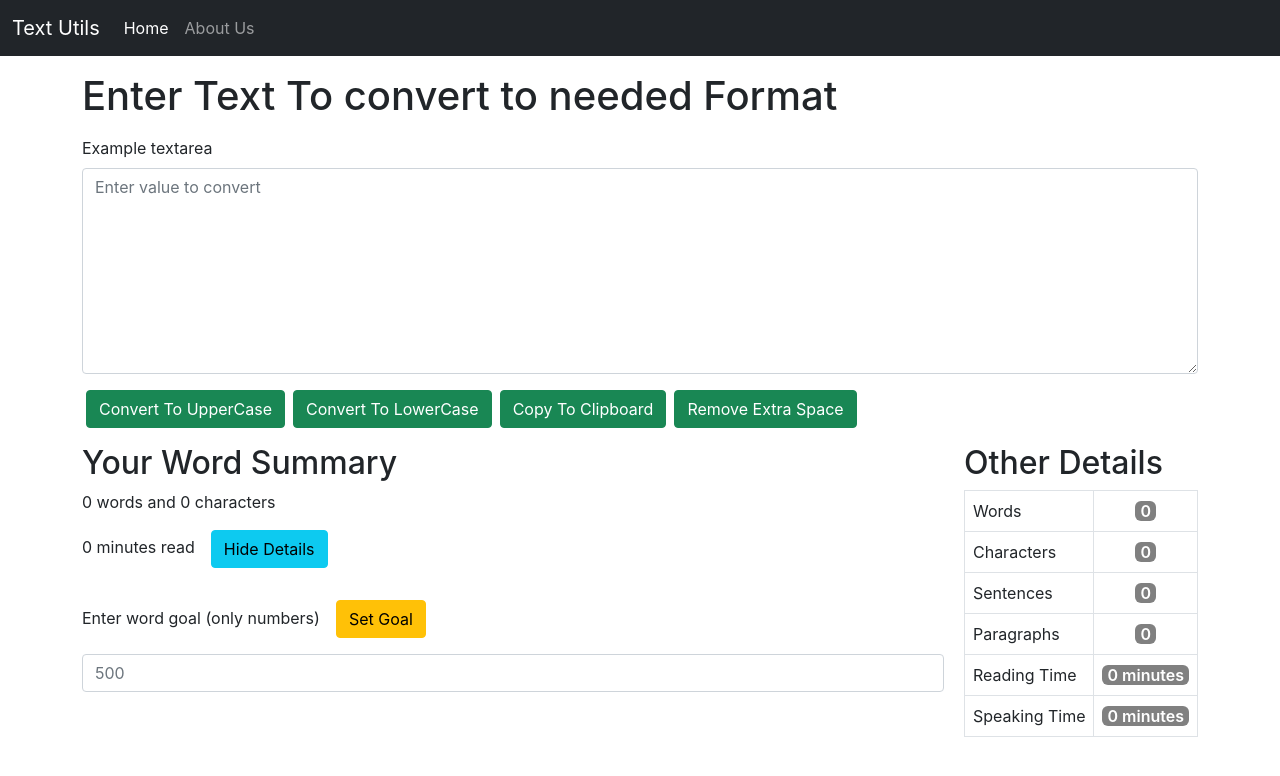
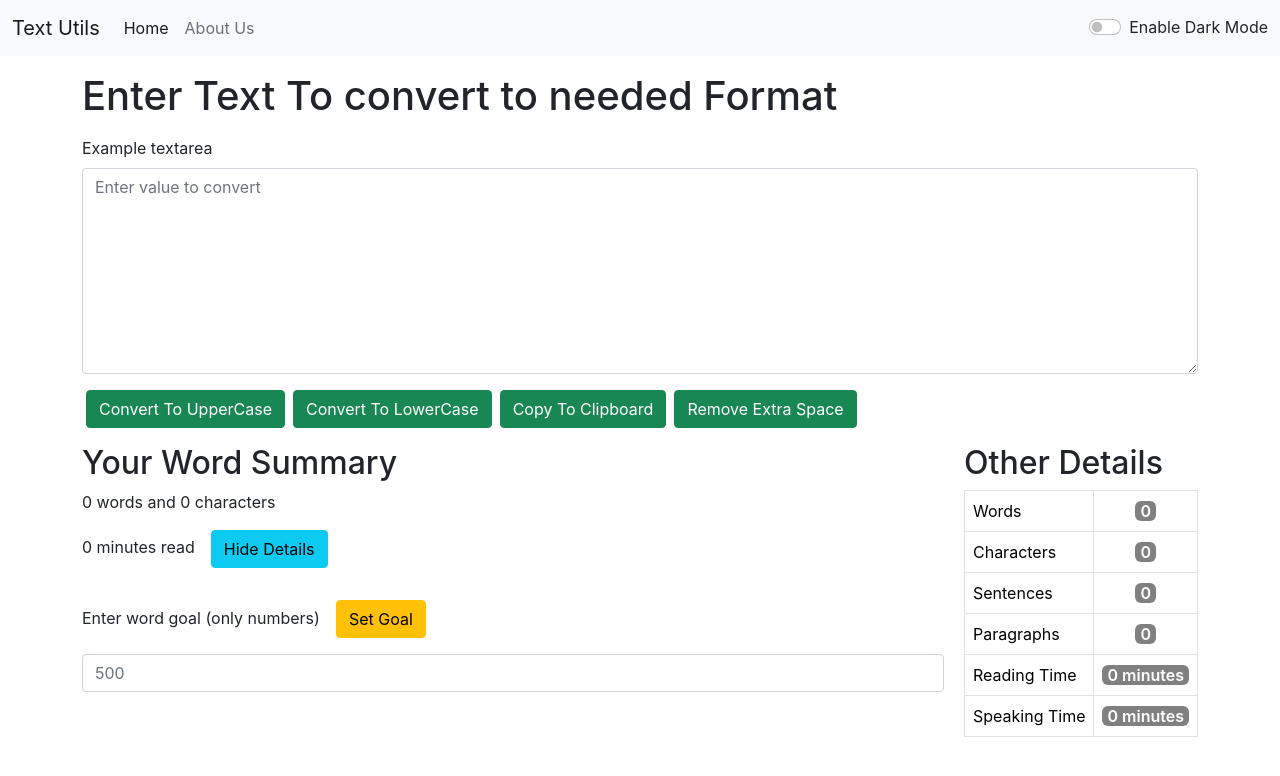
Before and after one commit to ashurockstar/TextUtilities, a React (Create React App) app: page / in a window 1280 px wide. Shown: the top 776 px of the page. Built offline with nearby package versions, Linux system fonts and the light colour scheme.

Commit message:
dark mode feature added

```diff
--- a/src/App.js
+++ b/src/App.js
@@ -3,17 +3,34 @@ import './App.css';
 // import Test from './Components/Test/Test';
 import Navbar from './Components/Navbar';
 import TextForm from './Components/TextForm';
+import React, { useState } from 'react'
 
 function App() {
+  const [mode, setMode] = useState("light");
+
+  const toggleDarkMode = () => {
+    if (mode === "dark") {
+      setMode("light");
+      document.body.style.backgroundColor = "white";
+      document.body.style.color = "black";
+    } else {
+      setMode("dark");
+      document.body.style.backgroundColor = "#02130b";
+      document.body.style.color = "white";
+    }
+  }
   return (
     <>
       <Navbar
-        title="Text Utils" />
+        title="Text Utils"
+        mode={mode}
+        toggleDarkMode={toggleDarkMode} />
       {/* <Navbar /> */}
-        <div className="container">
-          <TextForm
-            heading="Enter Text To convert to needed Format"/>
-        </div>
+      <div className="container">
+        <TextForm
+          mode={mode}
+          heading="Enter Text To convert to needed Format"/>
+      </div>
     </>
   );
 }
--- a/src/Components/Navbar.js
+++ b/src/Components/Navbar.js
@@ -3,7 +3,7 @@ import PropTypes from 'prop-types';
 
 export default function Navbar(props) {
     return (
-        <nav className="navbar navbar-expand-lg navbar-dark bg-dark">
+        <nav className={`navbar navbar-expand-lg navbar-${props.mode} bg-${props.mode}`}>
             <div className="container-fluid">
             <a className="navbar-brand" href="/">{props.title}</a>
             <button className="navbar-toggler" type="button" data-bs-toggle="collapse" data-bs-target="#navbarSupportedContent" aria-controls="navbarSupportedContent" aria-expanded="false" aria-label="Toggle navigation">
@@ -22,6 +22,10 @@ export default function Navbar(props) {
                 <input className="form-control me-2" type="search" placeholder="Search" aria-label="Search" />
                 <button className="btn btn-outline-primary" type="submit">Search</button>
                 </form> */}
+                <div className={`form-check form-switch text-${props.mode === "light" ? "dark" : "light"}`}>
+                    <input className="form-check-input" onClick={props.toggleDarkMode} type="checkbox" role="switch" id="flexSwitchCheckDefault" />
+                    <label className="form-check-label" htmlFor="flexSwitchCheckDefault">Enable Dark Mode</label>
+                </div>
             </div>
             </div>
         </nav>
--- a/src/Components/TextForm.js
+++ b/src/Components/TextForm.js
@@ -100,8 +100,11 @@ export default function TextForm(props) {
             <div className="mb-3">
                 <h1 className="my-3">{props.heading}</h1>
                 <label htmlFor="myBox" className="form-label">Example textarea</label>
-                <textarea className="form-control mb-3" value={text} id="myBox" rows="8"
+                <textarea className="form-control mb-3" style={{backgroundColor: `${props.mode === "dark" ? "grey" : "white"}`, color: `${props.mode === "dark" ? "white" : "grey"}`}} value={text} id="myBox" rows="8"
                     onChange={handleChangeEvent} placeholder="Enter value to convert"></textarea>
+
+            </div>
+            <div className="d-flex">
                 <button className="btn btn-success mx-1" onClick={handleUpperClickEvent}>Convert To UpperCase</button>
                 <button className="btn btn-success mx-1" onClick={handleLowerClickEvent}>Convert To LowerCase</button>
                 <button className="btn btn-success mx-1" onClick={handleCopy}>Copy To Clipboard</button>
@@ -163,27 +166,27 @@ export default function TextForm(props) {
                     <table className="table table-bordered">
                         <tbody>
                             <tr>
-                            <td>Words</td>
+                            <td style={{color: `${props.mode === "dark" ? "white" : "black"}`}}>Words</td>
                             <td className="detail"><span className="table-badge">{wordCount().length}</span></td>
                             </tr>
                             <tr>
-                            <td>Characters</td>
+                            <td style={{color: `${props.mode === "dark" ? "white" : "black"}`}}>Characters</td>
                             <td className="detail"><span className="table-badge">{text.length}</span></td>
                             </tr>
                             <tr>
-                            <td>Sentences</td>
+                            <td style={{color: `${props.mode === "dark" ? "white" : "black"}`}}>Sentences</td>
                             <td className="detail"><span className="table-badge">{sentenceCount().length}</span></td>
                             </tr>
                             <tr>
-                            <td>Paragraphs</td>
+                            <td style={{color: `${props.mode === "dark" ? "white" : "black"}`}}>Paragraphs</td>
                             <td className="detail"><span className="table-badge">{paragraphCount().length}</span></td>
                             </tr>
                             <tr>
-                            <td>Reading Time</td>
+                            <td style={{color: `${props.mode === "dark" ? "white" : "black"}`}}>Reading Time</td>
                             <td className="detail"><span className="table-badge">{minutesRead()} minutes</span></td>
                             </tr>
                             <tr>
-                            <td>Speaking Time</td>
+                            <td style={{color: `${props.mode === "dark" ? "white" : "black"}`}}>Speaking Time</td>
                             <td className="detail"><span className="table-badge">{speakingTime()} minutes</span></td>
                             </tr>
                         </tbody>
```
